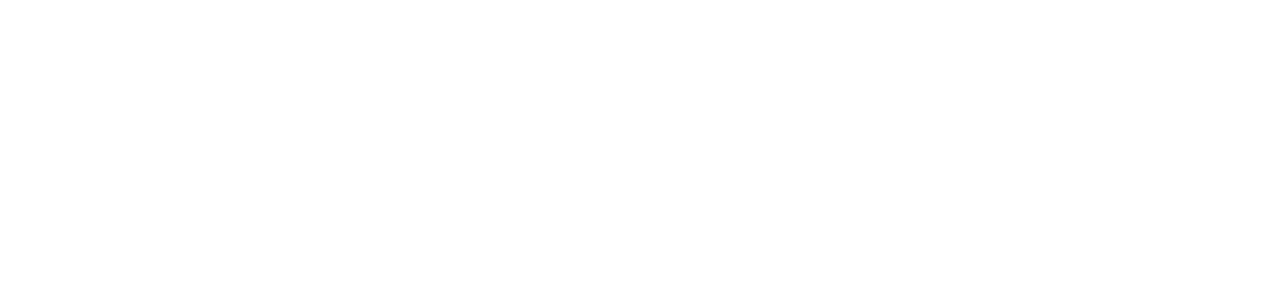
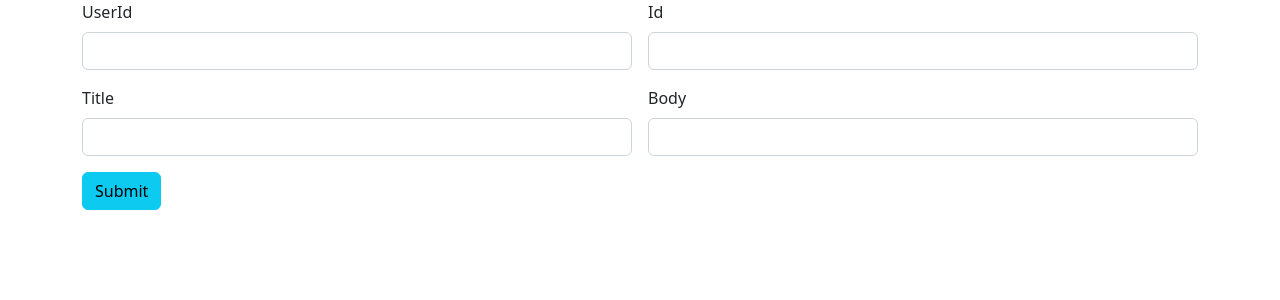
Before and after one commit to Asiyacm/Post-Angular-App, an Angular app: page / in a window 1280 px wide. Shown: the top 300 px of the page. Built offline with nearby package versions, Linux system fonts and the light colour scheme.

Commit message:
add commit

```diff
--- /dev/null
+++ b/src/app/add-post/add-post.component.html
@@ -0,0 +1,26 @@
+
+<div class="container">
+    <div class="row">
+        <div class="col col-12 col-sm-12 col-md-12 col-lg-12 col-xl-12 col-xxl-12">
+            <div class="row g-3">
+                <div class="col col-12 col-sm-12 col-md-6 col-lg-6 col-xl-6 col-xxl-6">
+                    <label for="" class="form-label">UserId</label>
+                    <input type="text" class="form-control">
+                </div>
+                <div class="col col-12 col-sm-12 col-md-6 col-lg-6 col-xl-6 col-xxl-6">
+                    <label for="" class="form-label">Id</label>
+                    <input type="text" class="form-control">
+                </div>
+                <div class="col col-12 col-sm-12 col-md-6 col-lg-6 col-xl-6 col-xxl-6">
+                    <label for="" class="form-label">Title</label>
+                    <input type="text" class="form-control">
+                </div>
+                <div class="col col-12 col-sm-12 col-md-6 col-lg-6 col-xl-6 col-xxl-6">
+                    <label for="" class="form-label">Body</label>
+                    <input type="text" class="form-control">
+                </div>
+                <div class="col col-12 col-sm-12 col-md-12 col-lg-12 col-xl-12 col-xxl-12"><button class="btn btn-info">Submit</button></div>
+            </div>
+        </div>
+    </div>
+</div>
--- a/src/app/app.component.html
+++ b/src/app/app.component.html
@@ -1,3 +1,3 @@
 
-
+<app-add-post></app-add-post>
 <router-outlet></router-outlet>
--- a/src/app/app.module.ts
+++ b/src/app/app.module.ts
@@ -3,10 +3,12 @@
 
 import { AppRoutingModule } from './app-routing.module';
 import { AppComponent } from './app.component';
+import { AddPostComponent } from './add-post/add-post.component';
 
 @NgModule({
   declarations: [
-    AppComponent
+    AppComponent,
+    AddPostComponent
   ],
   imports: [
     BrowserModule,
```
Also changed, not shown: src/app/add-post/add-post.component.ts (added, +10 -0 lines), src/app/add-post/add-post.component.css (added).
